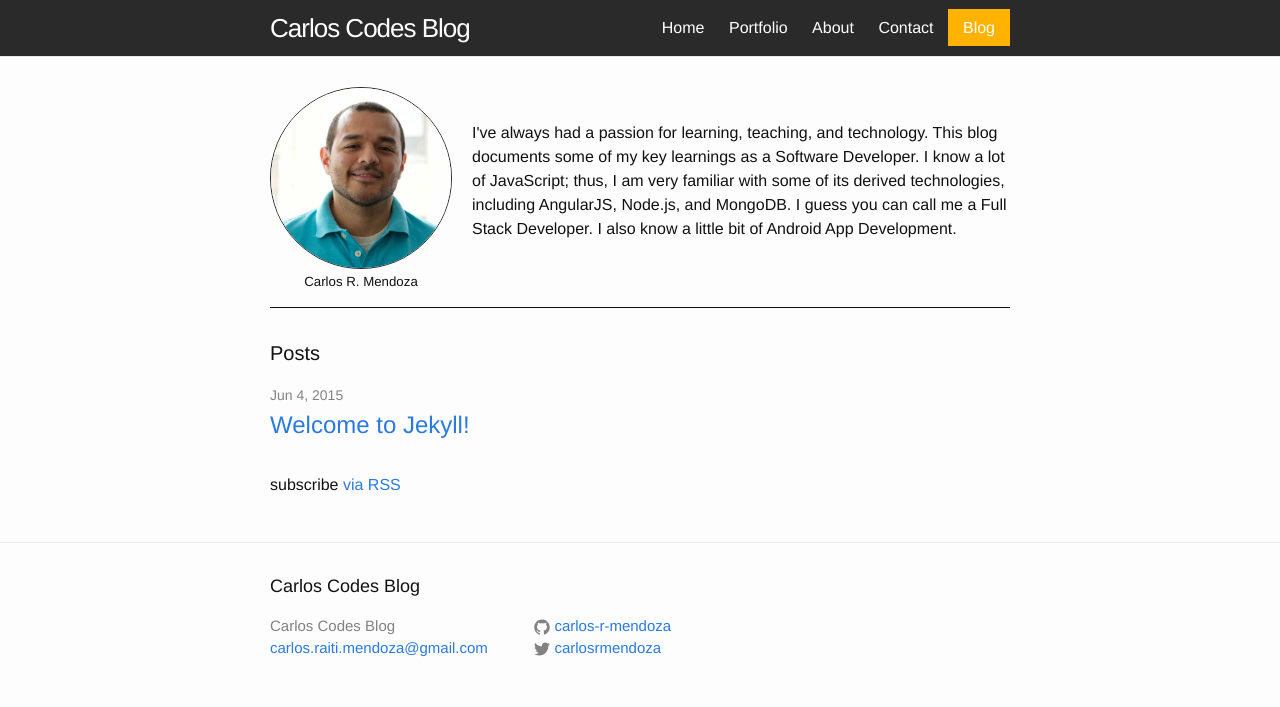
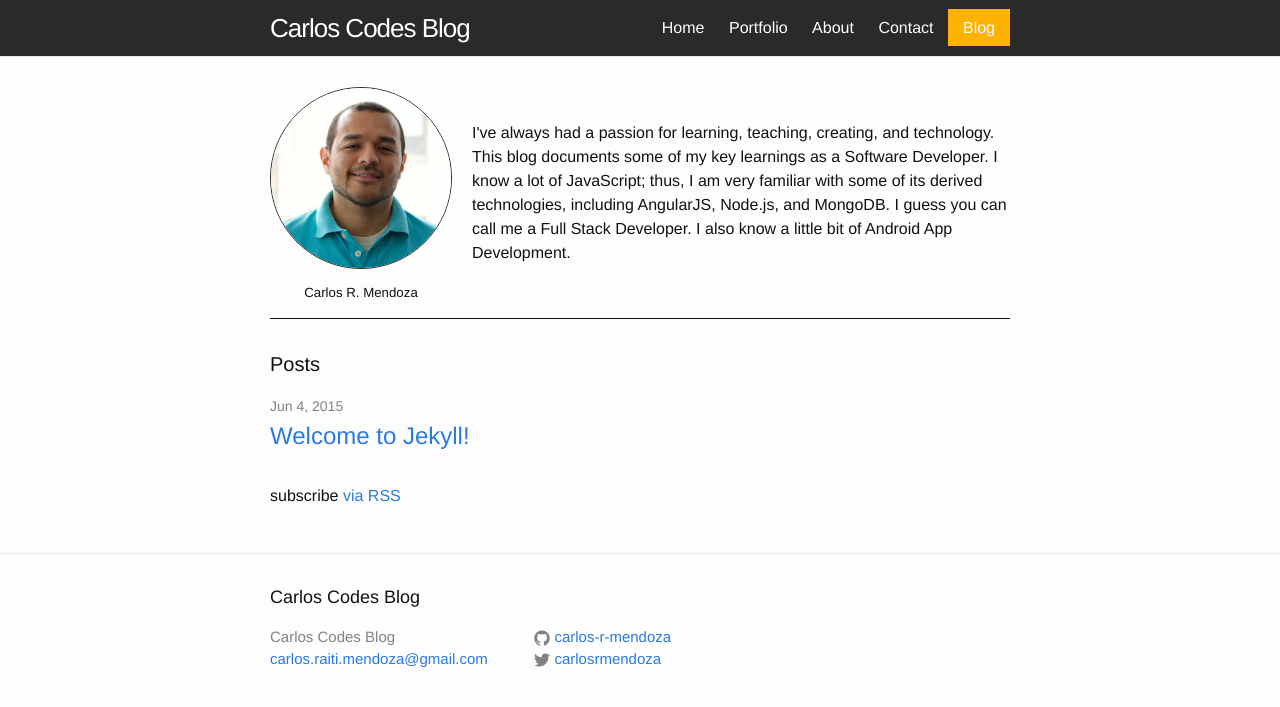
Before and after one commit to carlos-r-mendoza/Blog, a Jekyll site: the page built from index.html, in a window 1280 px wide. Shown: the top 707 px of the page. Built offline with Jekyll 4.4.1, drawn with Linux system fonts in a browser that asks for light colours.

Commit message:
Added content to index.html and modified configs.

```diff
--- a/_config.yml
+++ b/_config.yml
@@ -1,7 +1,7 @@
 # Site settings
 title: Carlos Codes Blog
 email: carlos.raiti.mendoza@gmail.com
-description: "I've always had a passion for learning, teaching, and technology. This blog documents some of my key learnings as a Software Developer."
+description: "Carlos R. Mendoza Blog, Software Developer, Software Engineer, Full Stack Developer, Web Developer, JavaScript, AngularJS, Node.js, MongoDB, Android App Development, Technology, Learning, Teaching, Creating."
 baseurl: "" # the subpath of your site, e.g. /blog/
 url: "http://yourdomain.com" # the base hostname & protocol for your site
 twitter_username: carlosrmendoza
--- a/index.html
+++ b/index.html
@@ -6,7 +6,7 @@ layout: default
 
   <div id='intro-section'>
     <img id="profile-pic" class="img-responsive" src="img/profile.jpg" alt="Carlos Mendoza - Software Developer">
-    <p id="intro-text">I've always had a passion for learning, teaching, and technology. This blog documents some of my key learnings as a Software Developer. I know a lot of JavaScript; thus, I am very familiar with some of its derived technologies, including AngularJS, Node.js, and MongoDB. I guess you can call me a Full Stack Developer. I also know a little bit of Android App Development.</p>
+    <p id="intro-text">I've always had a passion for learning, teaching, creating, and technology. This blog documents some of my key learnings as a Software Developer. I know a lot of JavaScript; thus, I am very familiar with some of its derived technologies, including AngularJS, Node.js, and MongoDB. I guess you can call me a Full Stack Developer. I also know a little bit of Android App Development.</p>
     <h5 id="profile-img-caption">Carlos R. Mendoza</h5>
   </div>
   <div id='section-divider'></div>
```
Also changed, not shown: 1 other file.
